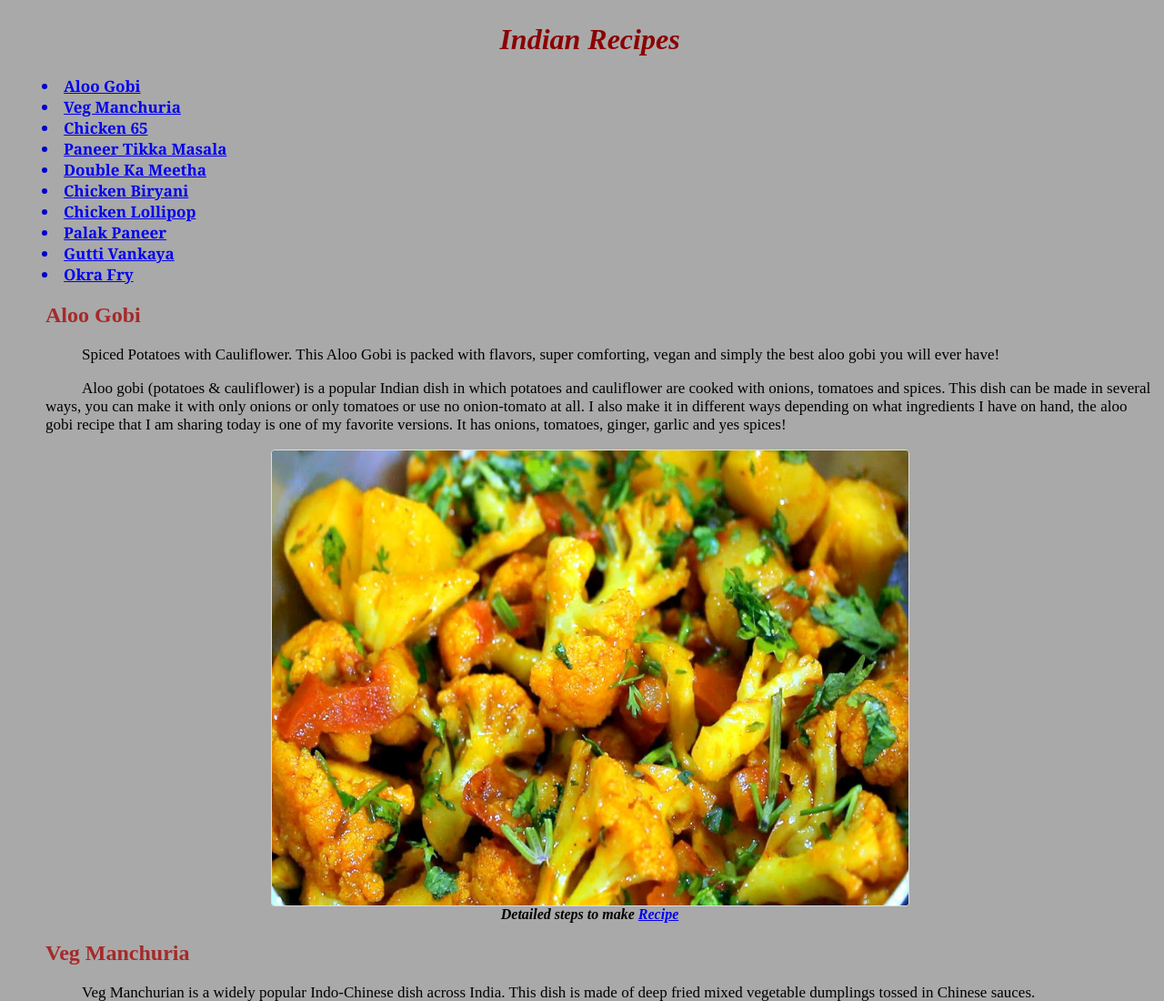
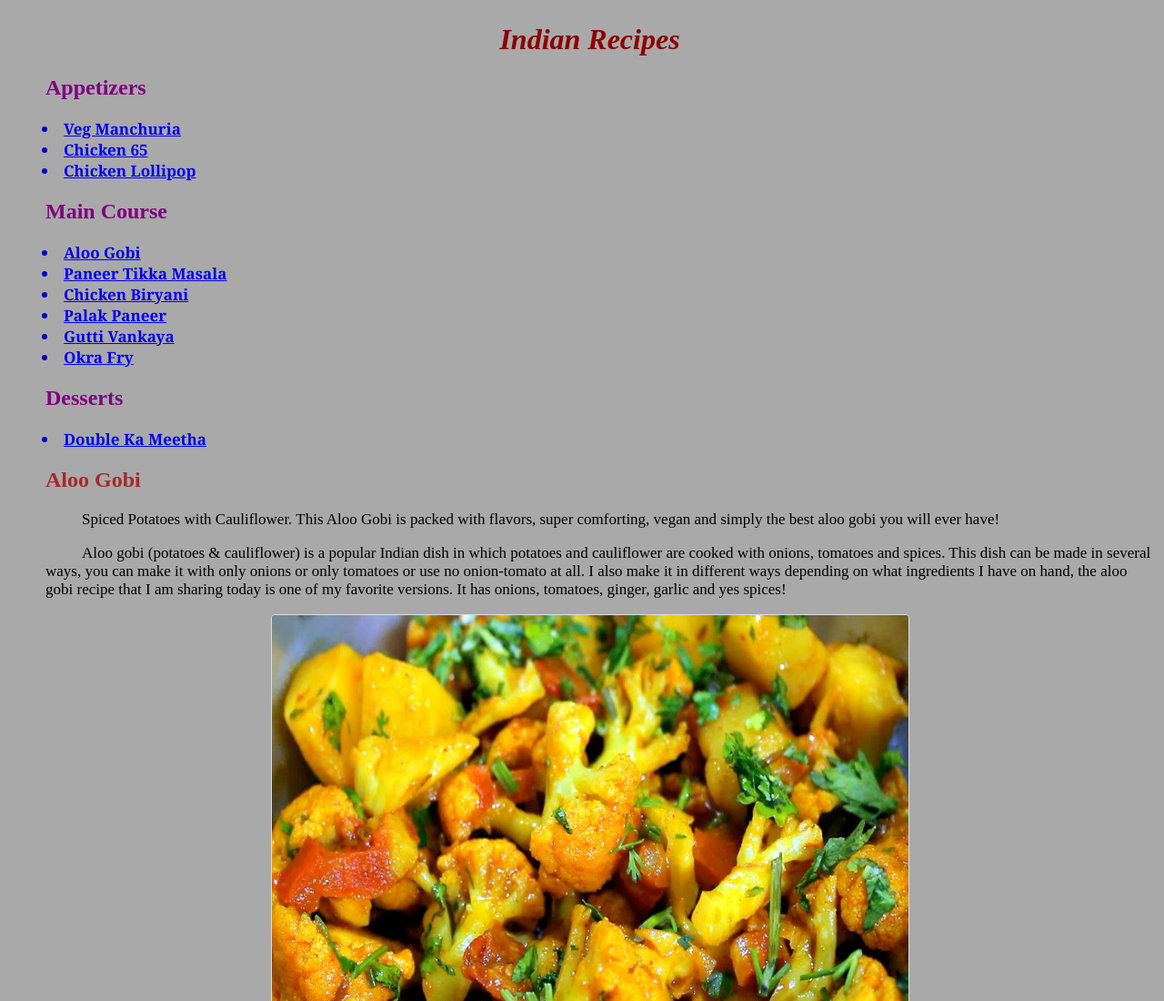
Before and after one commit to prashanthich/html-me-something, a plain HTML site: page index.html in a window 1280 px wide. Shown: the top 1100 px of the page at 91% size. Drawn offline with Linux system fonts and the light colour scheme.

Commit message:
Splitted the menu by category

```diff
--- a/index.html
+++ b/index.html
@@ -15,18 +15,29 @@
 	<body class="bodyClass">
 		<header>
 			<h1 id="heading">Indian Recipes</h1>
+			<h2 class="subHeading">Appetizers</h2>
+			<nav>
+				<ul>
+					<li><a href="#manchuria">Veg Manchuria</a></li>
+					<li><a href="#chicken-65">Chicken 65</a></li>
+					<li><a href="#chicken lollipop">Chicken Lollipop</a></li>
+				</ul>
+			</nav>
+			<h2 class="subHeading">Main Course</h2>
 			<nav>
 				<ul>
 					<li><a href="#gobi">Aloo Gobi</a></li>
-					<li><a href="#manchuria">Veg Manchuria</a></li>
-					<li><a href="#chicken-65">Chicken 65</a></li>
 					<li><a href="#paneer-tikka-masala">Paneer Tikka Masala</a></li>
-					<li><a href="#double-ka-meetha">Double Ka Meetha</a></li>
 					<li><a href="#chicken biryani">Chicken Biryani</a></li>
-					<li><a href="#chicken lollipop">Chicken Lollipop</a></li>
 					<li><a href="#palak paneer">Palak Paneer</a></li>
 					<li><a href="#gutti vankaya">Gutti Vankaya</a></li>
 					<li><a href="#okra fry">Okra Fry</a></li>
+				</ul>
+			</nav>
+			<h2 class="subHeading">Desserts</h2>
+			<nav>
+				<ul>
+					<li><a href="#double-ka-meetha">Double Ka Meetha</a></li>
 				</ul>
 			</nav>
 		</header>
--- a/styles.css
+++ b/styles.css
@@ -33,6 +33,10 @@ img {
       padding-left: 25px;
       color: brown;
   }
+  .subHeading{
+    padding-left: 25px;
+    color: purple;
+  }
 
   p{
       padding-left: 25px;
```
